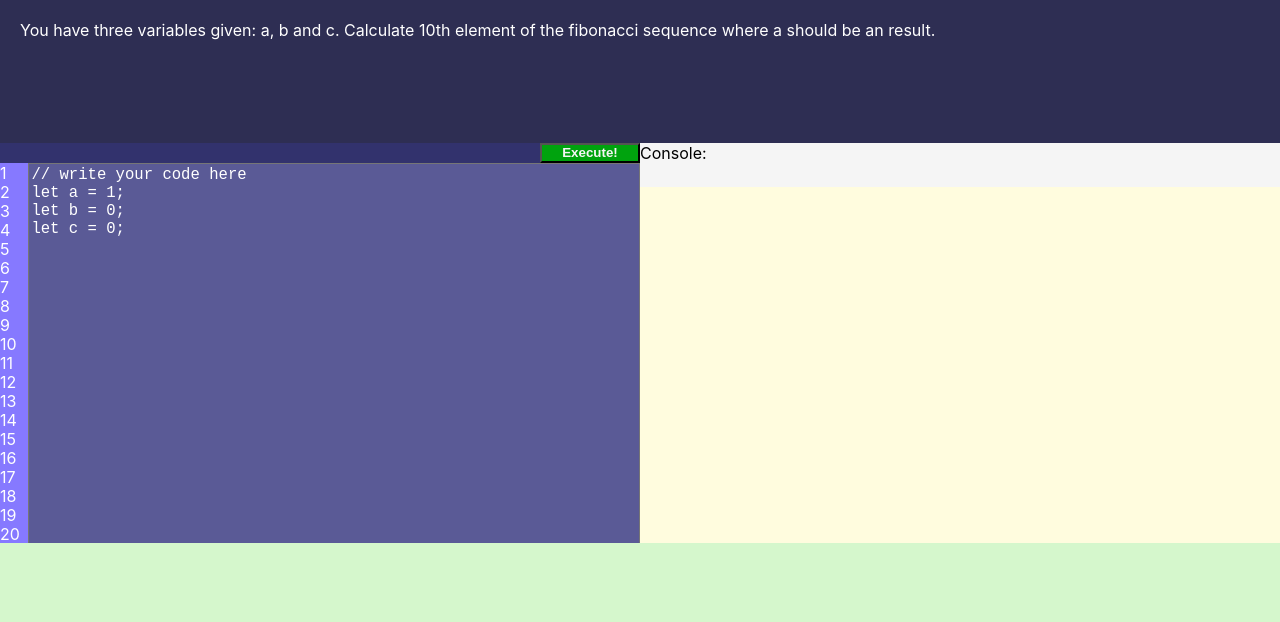
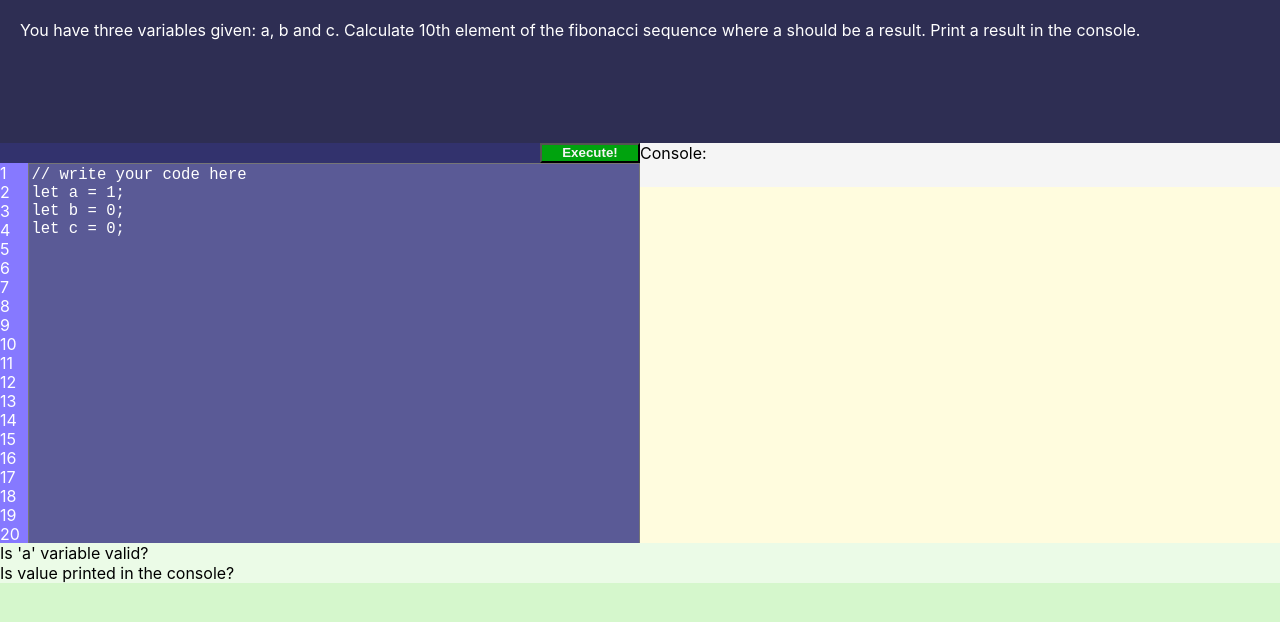
Before and after one commit to Adam-Ratajczak/js-editor, a React (Create React App) app: page / in a window 1280 px wide. Shown: the top 622 px of the page. Built offline with nearby package versions, Linux system fonts and the light colour scheme.

Commit message:
Checks (kinda) working

```diff
--- a/src/App.js
+++ b/src/App.js
@@ -3,13 +3,20 @@ import './App.scss';
 
 const lines_of_code = 20
 
-const Level = {
-  command: "You have three variables given: a, b and c. Calculate 10th element of the fibonacci sequence where a should be an result.",
-  code:"// write your code here\nlet a = 1;\nlet b = 0;\nlet c = 0;\n"
+let Level = {
+  command: "You have three variables given: a, b and c. Calculate 10th element of the fibonacci sequence where a should be a result. Print a result in the console.",
+  code:"// write your code here\nlet a = 1;\nlet b = 0;\nlet c = 0;\n",
+  checks: [
+    {msg: "Is 'a' variable valid?", eval: "a == 89"},
+    {msg: "Is value printed in the console?", eval: "consoleLogs.Length == 1 && consoleLogs[0].value == \"89\""}
+  ],
+  page_content: false
 }
 
 function App() {
   let line_div_arr = []
+
+  const [CurrLevel, SetCurrLevel] = useState(0)
 
   for(let i = 1; i <= lines_of_code; i++){
     line_div_arr.push((
@@ -18,6 +25,7 @@ function App() {
   }
 
   const [ConsoleEntry, SetConsoleEntry] = useState([])
+  const [Checks, SetChecks] = useState([])
 
   function limitLines(e) {
     const str = document.getElementById("code-content").value
@@ -44,8 +52,20 @@ function App() {
     }
   }
 
+  useState(()=>{
+    SetCurrLevel(Level)
+
+    let check_arr = []
+
+    for(let check of Level.checks){
+      check_arr.push((<div style={{backgroundColor: "#FFFFFF88"}}>{check.msg}</div>))
+    }
+
+    SetChecks(check_arr)
+  }, [1])
+
   function execute(e){
-    const str = document.getElementById("code-content").value
+    let code = document.getElementById("code-content").value
     console.clear()
     var consoleLogs = [];
 
@@ -53,25 +73,31 @@ function App() {
     var originalConsoleLog = console.log;
     console.log = function() {
       originalConsoleLog.apply(console, arguments);
-      consoleLogs.push({type: "log", value: Array.from(arguments)});
+      consoleLogs.push({type: "log", value: arguments[0].toString()});
     };
     var originalConsoleError = console.error;
     console.error = function() {
       originalConsoleError.apply(console, arguments);
-      consoleLogs.push({type: "error", value: Array.from(arguments)});
+      consoleLogs.push({type: "error", value: arguments[0].toString()});
     };
     var originalConsoleWarn = console.warn;
     console.warn = function() {
       originalConsoleWarn.apply(console, arguments);
-      consoleLogs.push({type: "warn", value: Array.from(arguments)});
+      consoleLogs.push({type: "warn", value: arguments[0].toString()});
     };
     var originalConsoleDebug = console.debug;
     console.debug = function() {
       originalConsoleDebug.apply(console, arguments);
-      consoleLogs.push({type: "debug", value: Array.from(arguments)});
+      consoleLogs.push({type: "debug", value: arguments[0].toString()});
     };
 
-    eval(str)
+    const foo = new Function(code + "\nreturn [a, b, c];")
+
+    const res = foo()
+
+    const a = res[0]
+    const b = res[1]
+    const c = res[2]
 
     console.log = originalConsoleLog;
     console.error = originalConsoleError;
@@ -82,23 +108,36 @@ function App() {
 
     for(let entry of consoleLogs){
       if(entry.type == "log"){
-        arr.push((<div style={{color: "black"}}>{" > " + entry.value[0]}</div>))
+        arr.push((<div style={{color: "black"}}>{" > " + entry.value}</div>))
       }else if(entry.type == "error"){
-        arr.push((<div style={{color: "red"}}>{" > " + entry.value[0]}</div>))
+        arr.push((<div style={{color: "red"}}>{" > " + entry.value}</div>))
       }else if(entry.type == "warn"){
-        arr.push((<div style={{color: "gold"}}>{" > " + entry.value[0]}</div>))
+        arr.push((<div style={{color: "gold"}}>{" > " + entry.value}</div>))
       }else if(entry.type == "debug"){
-        arr.push((<div style={{color: "silver"}}>{" > " + entry.value[0]}</div>))
+        arr.push((<div style={{color: "silver"}}>{" > " + entry.value}</div>))
       }
     }
 
+    let check_arr = [];
+    for (let check of CurrLevel.checks) {
+      // Add checks to ensure that 'a', 'b', 'c', and consoleLogs[0] are defined
+      if (a !== undefined && b !== undefined && c !== undefined) {
+        const bar = new Function("a", "b", "c", "consoleLogs", "return " + check.eval + ";");
+        const result = bar(a, b, c, consoleLogs);
+
+        const divStyle = result ? { backgroundColor: "#00FF0088" } : { backgroundColor: "#FF000088" };
+        check_arr.push(<div style={divStyle}>{check.msg}</div>);
+      }
+    }
+
+    SetChecks(check_arr)
     SetConsoleEntry(arr)
   }
 
   return (
     <div id="main">
       <div id="command">
-        {Level.command}
+        {CurrLevel.command}
       </div>
       <div id="content">
         <div id="code">
@@ -113,10 +152,11 @@ function App() {
               {line_div_arr}
             </div>
             <textarea id="code-content" rows={lines_of_code} onKeyDown={(ev) => limitLines(ev)}>
-              {Level.code}
+              {CurrLevel.code}
             </textarea>
           </div>
         </div>
+        {CurrLevel.page_content ? CurrLevel.page_content : (
           <div id="console">
             <div id="console-header">
               Console:
@@ -125,9 +165,10 @@ function App() {
               {ConsoleEntry}
             </div>
           </div>
+        )}
       </div>
       <div id="checks">
-
+          {Checks}
       </div>
     </div>
   );
```
Lines whose indentation alone changed are shown as unchanged.
